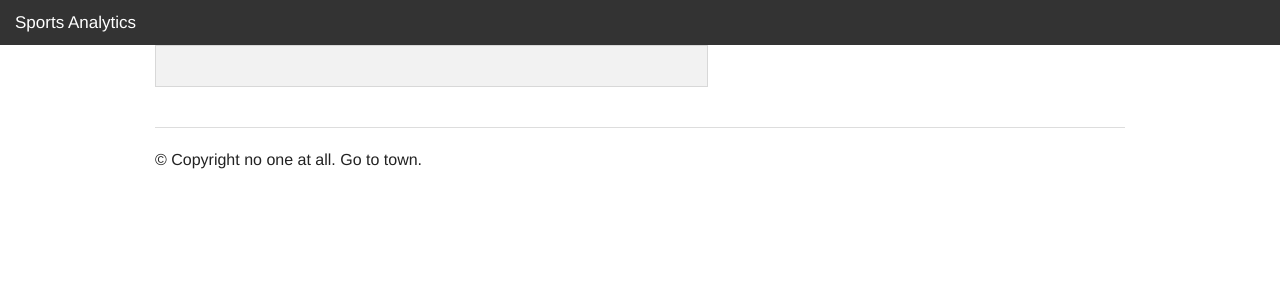
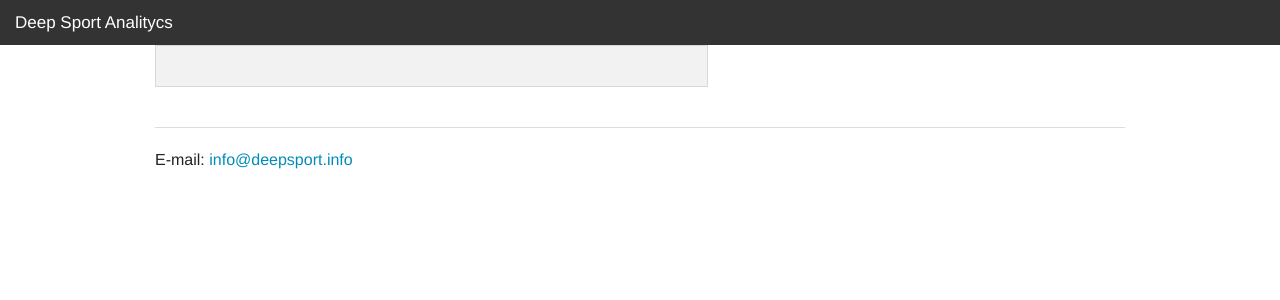
Before and after one commit to supby/DeepSportsAnalytics, a Flask app: page / in a window 1280 px wide. Shown: the top 300 px of the page. Run offline with Flask 2, Linux system fonts and the light colour scheme; parts of the project's set-up code (start-up, migrations or seed data) failed here and were passed over; some libraries are stand-ins or nearby versions.

Commit message:
cosmetic

```diff
--- a/deepsportsanalytics/webapp/templates/_.html
+++ b/deepsportsanalytics/webapp/templates/_.html
@@ -8,7 +8,7 @@ and open the template in the editor.
     <head>
         <meta charset="UTF-8">
         <meta name="viewport" content="width=device-width, initial-scale=1.0">
-        <title>{% block title %}{% endblock %} - NHL Predictor</title>
+        <title>{% block title %}{% endblock %} - Sport Analitycs</title>
 
         <link rel="stylesheet" href="{{ url_for('static', filename='css/style.css') }}">
         <link rel="stylesheet" href="{{ url_for('static', filename='css/libs/foundation.min.css') }}">
@@ -32,7 +32,7 @@ and open the template in the editor.
          <li class="name">
            <h1>
              <a href="#">
-               Sports Analytics
+               Deep Sport Analitycs
              </a>
            </h1>
          </li>
@@ -47,7 +47,7 @@ and open the template in the editor.
          <hr/>
          <div class="row">
            <div class="large-6 columns">
-             <p>© Copyright no one at all. Go to town.</p>
+             <p>E-mail: <a href="mailto:info@deepsport.info">info@deepsport.info</a></p>
            </div>
          </div>
        </div>
```
